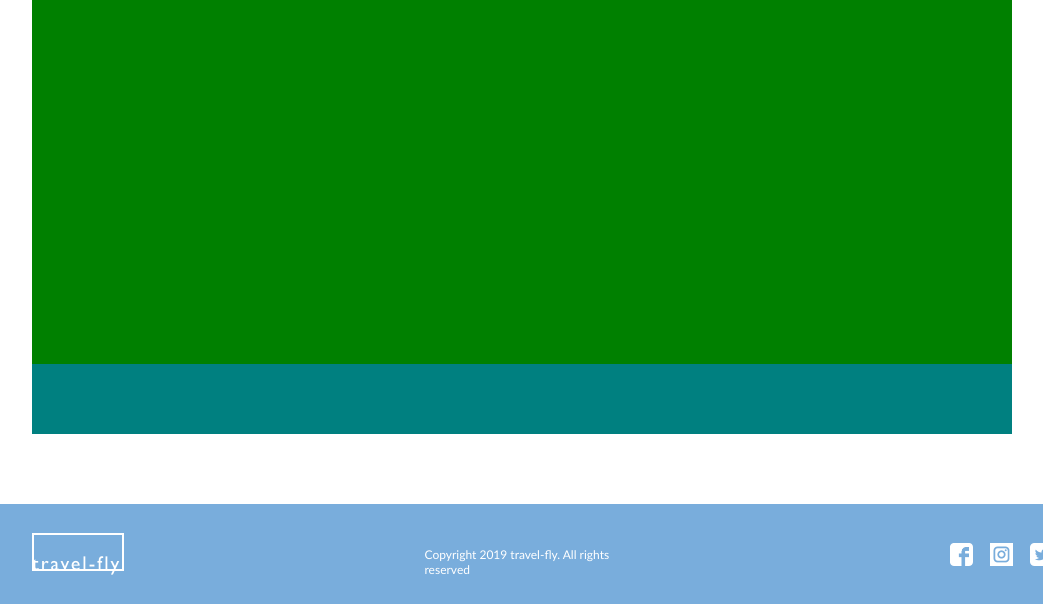
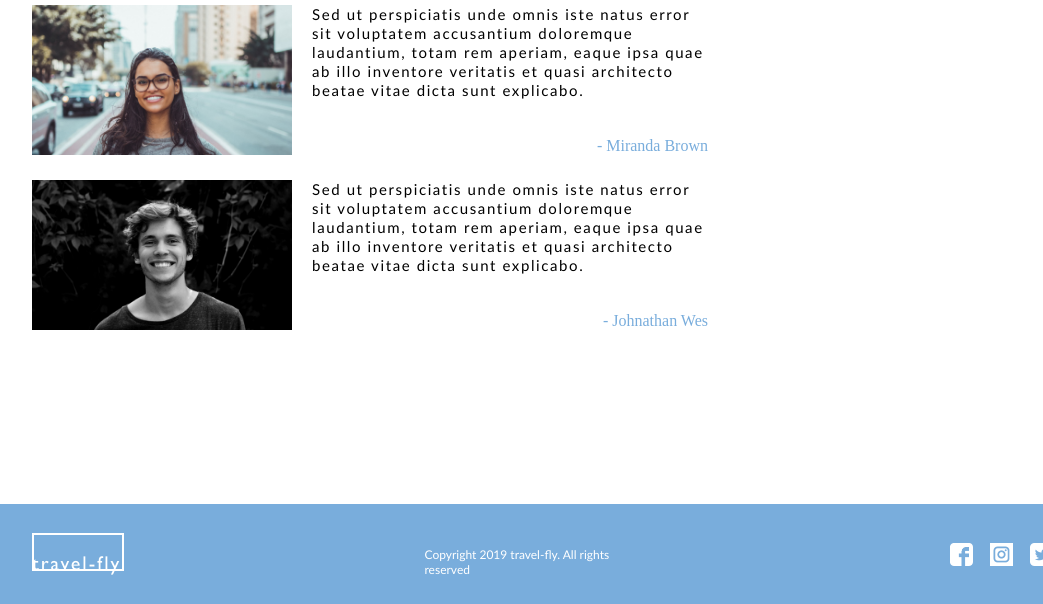
Before and after one commit to cmorgan333/homework-five, a plain HTML site: page about.html in a window 1280 px wide. Shown: the part 446-1050 px from the top of the page, without its empty margins (118-1161 px from the left). Drawn offline with Linux system fonts and the light colour scheme.

Commit message:
about page
about page

```diff
--- a/about.html
+++ b/about.html
@@ -32,7 +32,33 @@
           aliquam quaerat voluptatem.
         </p>
       </div>
-      <div class="client-text"></div>
+      <div class="client-content">
+        <h3>CLIENT QUOTES:</h3>
+        <div class="client-one">
+          <div class="client-image client1"></div>
+          <div class="client-quote">
+            <p>
+              Sed ut perspiciatis unde omnis iste natus error sit voluptatem
+              accusantium doloremque laudantium, totam rem aperiam, eaque ipsa
+              quae ab illo inventore veritatis et quasi architecto beatae vitae
+              dicta sunt explicabo.
+            </p>
+            <div class="client-name">- Miranda Brown</div>
+          </div>
+        </div>
+        <div class="client-two">
+          <div class="client-image client2"></div>
+          <div class="client-quote">
+            <p>
+              Sed ut perspiciatis unde omnis iste natus error sit voluptatem
+              accusantium doloremque laudantium, totam rem aperiam, eaque ipsa
+              quae ab illo inventore veritatis et quasi architecto beatae vitae
+              dicta sunt explicabo.
+            </p>
+            <div class="client-name">- Johnathan Wes</div>
+          </div>
+        </div>
+      </div>
     </section>
     <!-- ============FOOTER====================== -->
     <footer>
--- a/scss/about/about-content.scss
+++ b/scss/about/about-content.scss
@@ -1,7 +1,6 @@
 .about-content {
-  width: 980px;
+  max-width: 980px;
   height: 740px;
-  background-color: teal;
   margin: 0 auto;
   margin-top: 60px;
   margin-bottom: 70px;
@@ -9,7 +8,6 @@
   .about-text {
     height: 210px;
     width: 980px;
-    background-color: purple;
   }
 
   h1 {
@@ -28,9 +26,106 @@
     letter-spacing: 1.6px;
   }
 
-  .client-text {
+  //   =====CLIENT QUOTES SECTION=========//
+
+  .client-content {
     height: 460px;
-    width: 980px;
-    background-color: green;
+    width: 676px;
+    margin-top: 50px;
+
+    h3 {
+      width: 240px;
+      height: 35px;
+      font-family: ProximaNova;
+      font-size: 30px;
+      border-bottom: solid $black 2px;
+    }
+
+    .client-one {
+      min-height: 150px;
+      width: 676px;
+      display: flex;
+
+      .client-image {
+        width: 260px;
+        height: 150px;
+      }
+
+      .client1 {
+        background-image: url(../assets/images/about-client-01.jpg);
+        background-size: cover;
+        background-repeat: no-repeat;
+        background-position: center;
+      }
+
+      .client-quote {
+        width: 416px;
+        min-height: 150px;
+        padding-left: 20px;
+        position: relative;
+
+        p {
+          font-family: "Gill Sans", "Gill Sans MT", Calibri, "Trebuchet MS",
+            sans-serif;
+          font-size: 15px;
+        }
+
+        p:last-of-type {
+          margin-bottom: 55px;
+        }
+
+        .client-name {
+          position: absolute;
+          right: 0;
+          bottom: 0;
+          font-family: ProximaNova Condensed;
+          color: $blue;
+        }
+      }
+    }
+
+    .client-two {
+      min-height: 150px;
+      width: 676px;
+      display: flex;
+      margin-top: 25px;
+
+      .client-image {
+        width: 260px;
+        height: 150px;
+      }
+
+      .client2 {
+        background-image: url(../assets/images/about-client-02.jpg);
+        background-size: cover;
+        background-repeat: no-repeat;
+        background-position: center;
+      }
+
+      .client-quote {
+        width: 416px;
+        min-height: 150px;
+        padding-left: 20px;
+        position: relative;
+
+        p {
+          font-family: "Gill Sans", "Gill Sans MT", Calibri, "Trebuchet MS",
+            sans-serif;
+          font-size: 15px;
+        }
+
+        p:last-of-type {
+          margin-bottom: 55px;
+        }
+
+        .client-name {
+          position: absolute;
+          right: 0;
+          bottom: 0;
+          font-family: ProximaNova Condensed;
+          color: $blue;
+        }
+      }
+    }
   }
 }
```
Also changed, not shown: css/styles.css.
